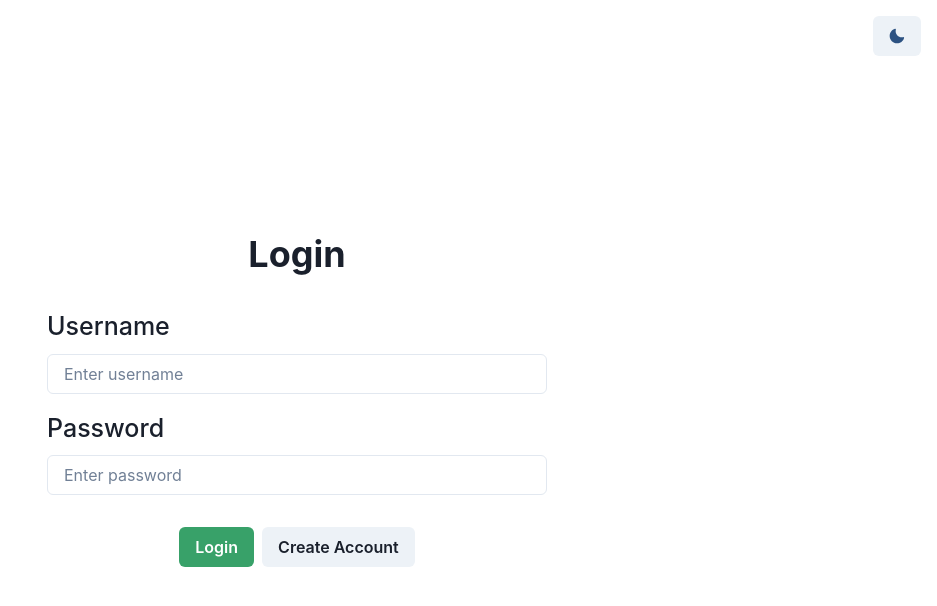
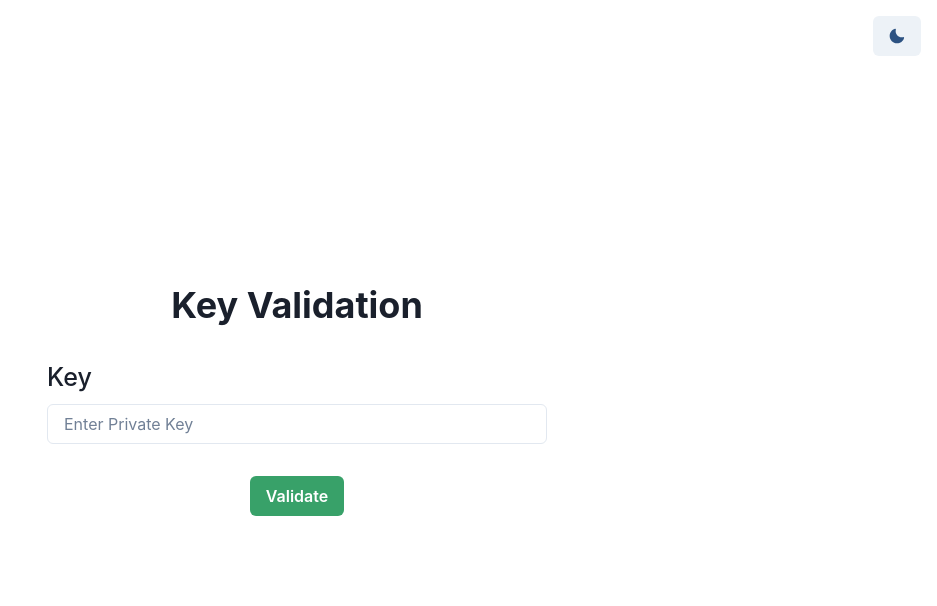
Before and after one commit to yudhi66/safe-line, a React (Create React App) app in the folder client/: page /keyvalidation in a window 1280 px wide. Shown: the top 606 px of the page, without its empty margins (343-1280 px from the left). Built offline with nearby package versions, Linux system fonts and the light colour scheme; no server answers.

Commit message:
key validation frontend

```diff
--- a/client/src/componets/AccountContext.jsx
+++ b/client/src/componets/AccountContext.jsx
@@ -26,8 +26,16 @@ const UserContext =({children})=>{
          return;
       }
       console.log(data);
-          navigate("/home") ;
-          setUser({...data});
+
+
+      setUser({loggedIn:false});
+         if(data.loggedIn===true){
+            navigate("/keyvalidation") ;
+         }else{
+            navigate("/");
+         }
+
+        /*  setUser({...data});*/
 
    })
 
--- /dev/null
+++ b/client/src/componets/Login/KeyAuth.jsx
@@ -0,0 +1,84 @@
+import { ButtonGroup, Button, VStack, Heading, Text } from "@chakra-ui/react";
+import { Formik, Form } from 'formik';
+import TextField from "../TextField";
+import { useContext, useState } from "react";
+import { AccountContext } from "../AccountContext";
+import { useNavigate } from "react-router-dom";
+
+const KeyAuth = () => {
+  const { setUser } = useContext(AccountContext);
+  const [error,setError]=useState(null);
+  const navigate=useNavigate();
+  return (
+    <Formik
+      initialValues={{ key: "" }}
+      onSubmit={(values, actions) => {
+        const vals={...values};
+         console.log(vals);
+
+         actions.resetForm();
+
+         fetch("http://localhost:4000/auth/keyvalidation",{
+
+           method:"POST",
+           credentials:"include",
+           headers:{
+               "Content-Type":"application/json",
+           },
+           body: JSON.stringify(vals),
+         }).catch(err=>{
+          return;
+         }).then(res=>{
+          if (!res || !res.ok || res.status >= 400) {
+               return;
+             }
+             return res.json();
+
+         }).then(data=>{
+              if(!data) return;
+              setUser({...data});
+             if(data.status){
+               setError(data.status);
+             }else{
+               navigate("/home");
+             }
+
+
+         })
+
+
+
+
+      }}
+    >
+      {() => (
+        <VStack
+          as={Form}
+          w={{ base: "90%", md: "500px" }}
+          m="auto"
+          justify="center"
+          h="100vh"
+          spacing="1rem"
+        >
+          <Heading>Key Validation</Heading>
+          <Text as="p" color="red.500">{error} </Text>
+          <TextField
+            name="key"
+            placeholder="Enter Private Key"
+            type="password"
+            autoComplete="off"
+            label="Key"
+          />
+
+          <ButtonGroup pt="1rem">
+            <Button colorScheme="green" type="submit">
+              Validate
+            </Button>
+          </ButtonGroup>
+        </VStack>
+      )}
+    </Formik>
+  );
+};
+
+export default KeyAuth;
--- a/client/src/componets/views.jsx
+++ b/client/src/componets/views.jsx
@@ -2,6 +2,7 @@ import { Text } from "@chakra-ui/react";
 import { Routes ,Route} from "react-router-dom";
 import Login from "./Login/Login";
 import SignUp from "./Login/signup";
+import KeyAuth from "./Login/KeyAuth";
 import PrivateRoutes from "./PrivateRoutes";
 import UserContext, { AccountContext } from "./AccountContext";
 import { useContext } from "react";
@@ -13,6 +14,7 @@ const Views=()=>{
     ) : (
       <Routes>
         <Route path="/" element={<Login />} />
+        <Route path="/keyvalidation" element={<KeyAuth/>}/>
         <Route path="/register" element={<SignUp />} />
         <Route element={<PrivateRoutes />}>
           <Route path="/home" element={<HomePage/>} />
```
Also changed, not shown: 2 other files (tests, documents, lock files or other folders).
